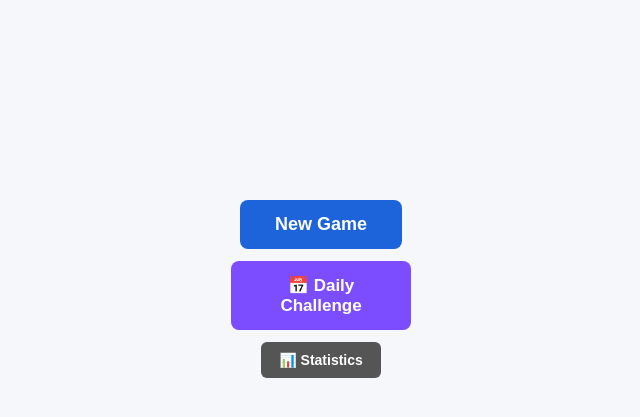
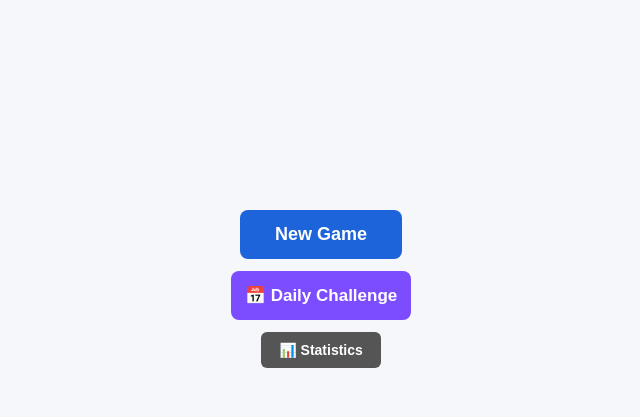
Before and after one commit to AnanthRio/Sudoku, a PHP site: page / in a window 1280 px wide. Shown: the part 191-608 px from the top of the page, without its empty margins (319-959 px from the left). Run offline with PHP 8.4, Linux system fonts and the light colour scheme.

Commit message:
Daily Challeneges

```diff
--- a/docs/css/style.css
+++ b/docs/css/style.css
@@ -965,7 +965,7 @@ Remaining cells
 
 .daily-challenge-btn {
     width: 180px;
-    padding: 14px 25px;
+    padding: 14px 10px;
     border: none;
     border-radius: 8px;
 
@@ -976,6 +976,8 @@ Remaining cells
     font-weight: 600;
 
     cursor: pointer;
+
+    white-space: nowrap;
 }
 
 .daily-challenge-btn:hover {
--- a/public/css/style.css
+++ b/public/css/style.css
@@ -965,7 +965,7 @@ Remaining cells
 
 .daily-challenge-btn {
     width: 180px;
-    padding: 14px 25px;
+    padding: 14px 10px;
     border: none;
     border-radius: 8px;
 
@@ -976,6 +976,8 @@ Remaining cells
     font-weight: 600;
 
     cursor: pointer;
+
+    white-space: nowrap;
 }
 
 .daily-challenge-btn:hover {
```
